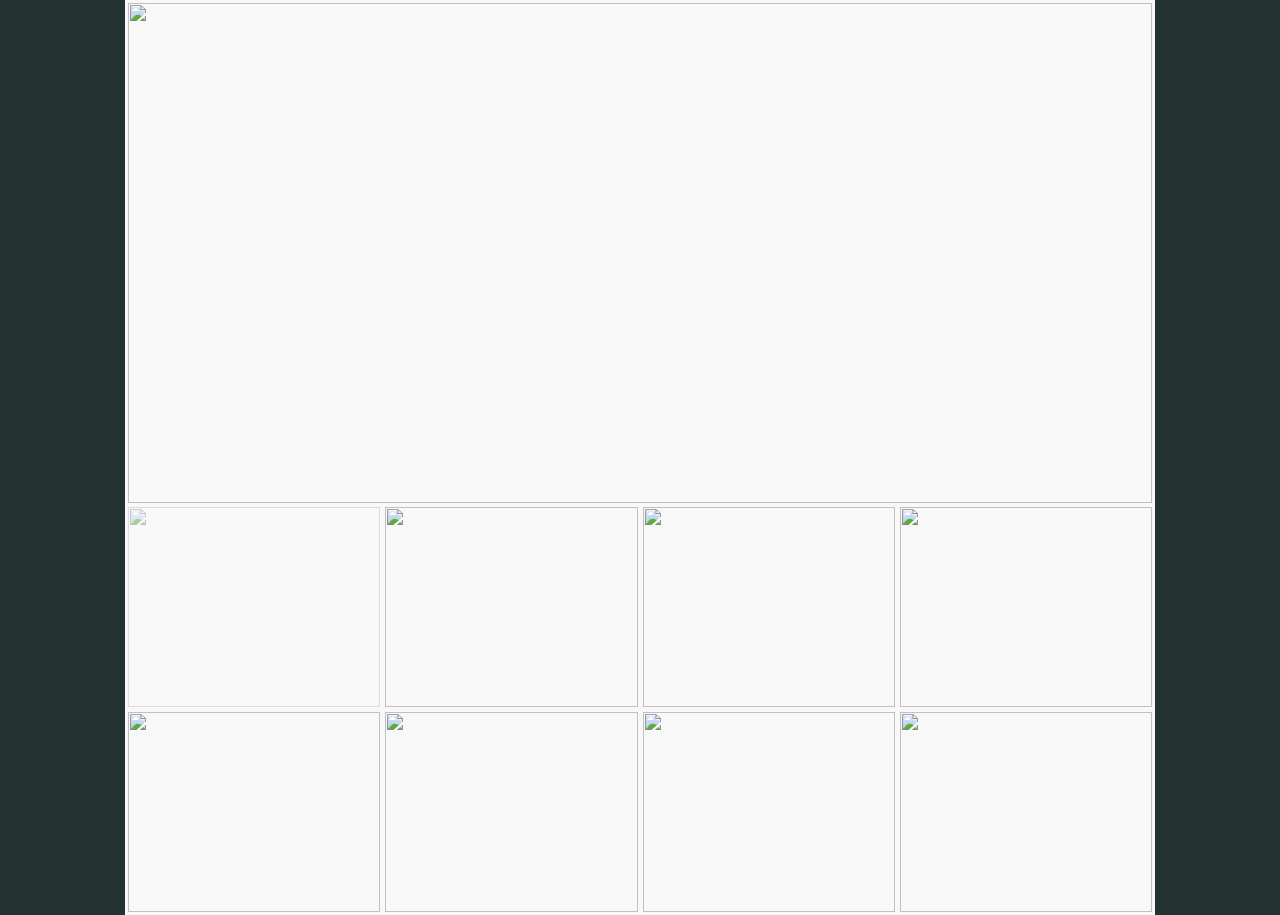
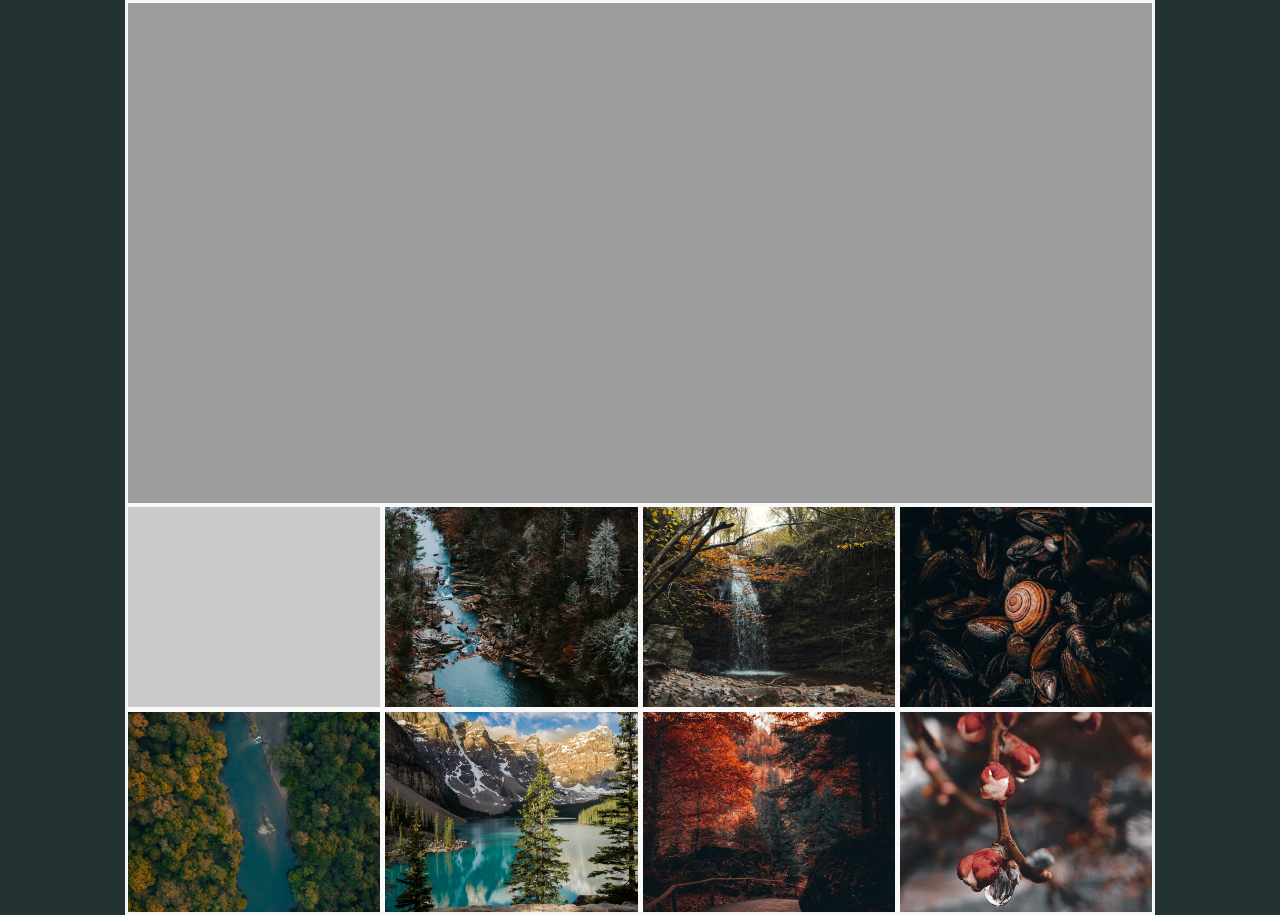
Before and after one commit to anoop0709/imagegallery, a plain HTML site: page index.html in a window 1280 px wide. Drawn offline with Linux system fonts and the light colour scheme; the site is published under a folder, as on GitHub Pages, so addresses that start at the root find nothing.

Commit message:
Update index.html
Update in the image root filep

```diff
--- a/index.html
+++ b/index.html
@@ -11,17 +11,17 @@
 <body>
     <div class="container">
         <div class="main-image">
-            <img src="/imgs/img1.jpg" id="current-image" >
+            <img src="./imgs/img1.jpg" id="current-image" >
         </div>
         <div class="image-gallery">
-            <img src="/imgs/img1.jpg">
-            <img src="/imgs/img2.jpg">
-            <img src="/imgs/img3.jpg">
-            <img src="/imgs/img4.jpg">
-            <img src="/imgs/img5.jpg">
-            <img src="/imgs/img6.jpg">
-            <img src="/imgs/img7.jpg">
-            <img src="/imgs/img8.jpg">
+            <img src="./imgs/img1.jpg">
+            <img src="./imgs/img2.jpg">
+            <img src="./imgs/img3.jpg">
+            <img src="./imgs/img4.jpg">
+            <img src="./imgs/img5.jpg">
+            <img src="./imgs/img6.jpg">
+            <img src="./imgs/img7.jpg">
+            <img src="./imgs/img8.jpg">
         </div>
     </div>
 
```
